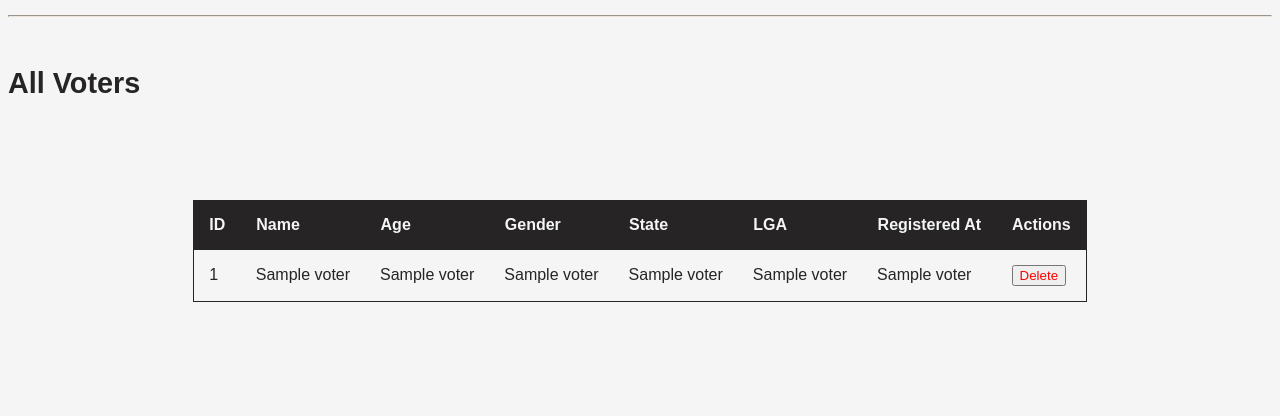
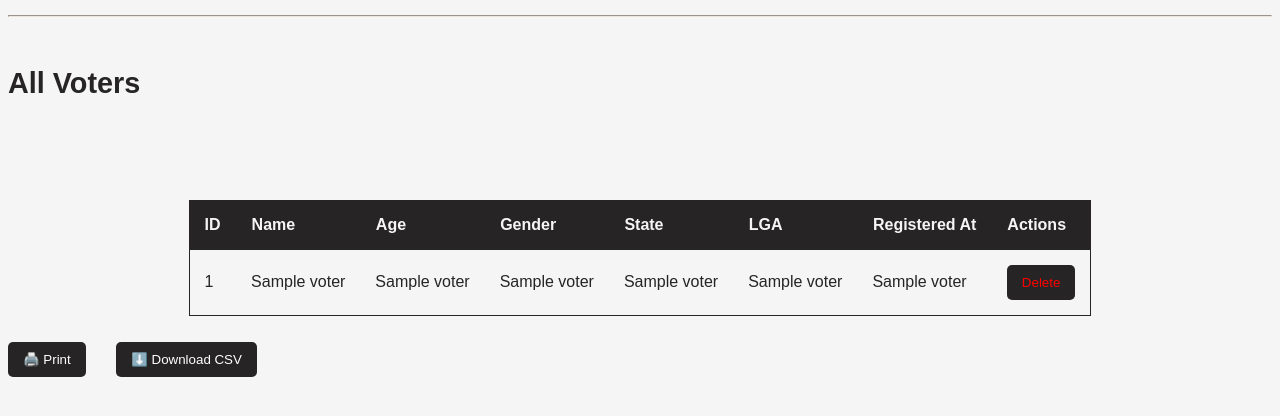
Before and after one commit to shiranezu/VRS, a Flask app: template templates/voters.html in a window 1280 px wide. Shown: the part 143-559 px from the top of the page. Run offline with Flask 3, Linux system fonts and the light colour scheme; the template is opened without the code that fills it: most values are stand-ins (such as "Sample title", 1, 10 or a date in 2020).

Commit message:
this is the final commit message

```diff
--- a/app.py
+++ b/app.py
@@ -1,4 +1,5 @@
-from flask import Flask, render_template, request, redirect, url_for, flash
+from flask import Flask, render_template, request, redirect, url_for, flash, Response
+import csv
 import mysql.connector
 from dotenv import load_dotenv
 import uuid
@@ -94,5 +95,26 @@ def delete_voter(voter_id):
 def exit():
     return render_template('exit.html')
 
+# Download voters as CSV
+@app.route('/download')
+def download():
+    conn = get_connection()
+    c = conn.cursor()
+    c.execute("SELECT * FROM voters")
+    voters = c.fetchall()
+    conn.close()
+
+    def generate():
+        data = csv.writer()
+        output = []
+        output.append(['ID', 'Name', 'Age', 'Gender', 'State', 'LGA', 'Registered At'])
+        output.extend(voters)
+        for row in output:
+            yield ','.join(str(x) for x in row) + '\n'
+
+    return Response(generate(), mimetype='text/csv',
+                    headers={"Content-Disposition": "attachment;filename=voters.csv"})
+
+
 if __name__ == '__main__':
     app.run(debug=True)
--- a/templates/voters.html
+++ b/templates/voters.html
@@ -33,6 +33,18 @@
         tr:hover{
             background-color: #2624242f;
         }
+
+        button {
+            padding: 10px 15px;
+            background-color: #262424;
+            color: white;
+            border: none;
+            border-radius: 5px;
+            cursor: pointer;
+        }
+        #prt{
+            margin-top: 2em;
+        }
     </style>
 </head>
 <body>
@@ -67,7 +79,15 @@
         </tr>
         {% endfor %}
 </table>
+<div style="margin-bottom: 15px;">
+    <button id="prt" onclick="window.print()">🖨️ Print</button>
+    <a href="{{ url_for('download') }}">
+        <button id="prt">⬇️ Download CSV</button>
+    </a>
+</div>
+
 {% endblock %}
+
 
 </body>
 </html>
```
